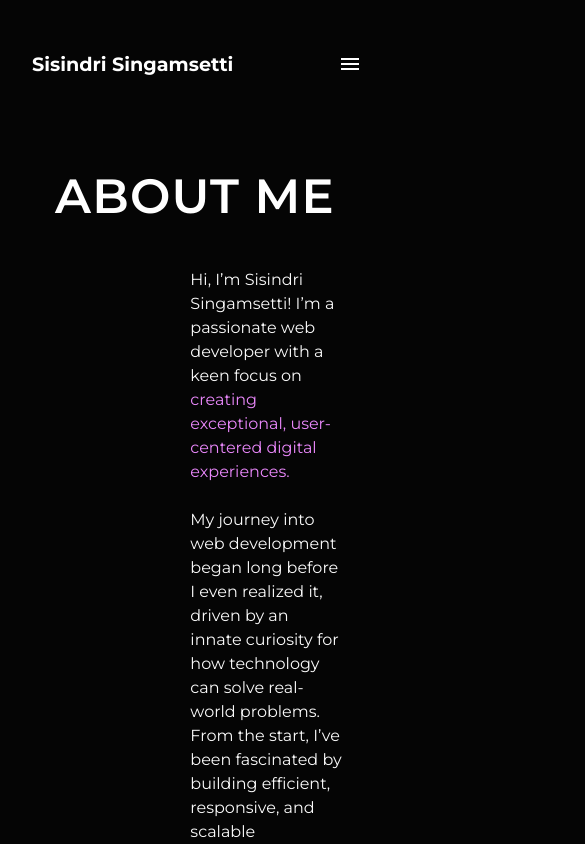
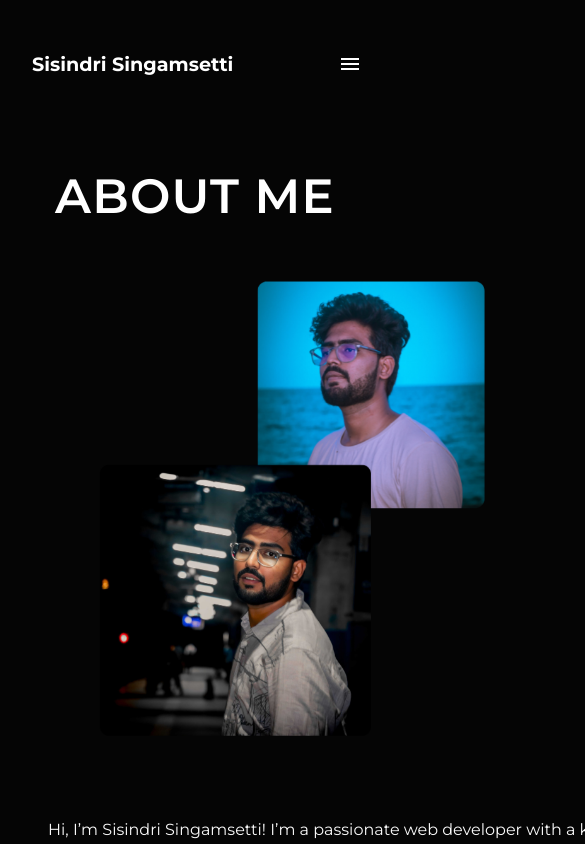
Before and after one commit to sisi-tarak/sisindri-singamsetti, a React (Vite) app: page /about in a window 390 px wide. Shown: the top 844 px of the page, 585 px wide, since content can reach past the window. Built offline with nearby package versions, Linux system fonts and the light colour scheme.

Commit message:
aboutus page responsive updated

```diff
--- a/src/Components/About/About.jsx
+++ b/src/Components/About/About.jsx
@@ -9,9 +9,9 @@ const About = () => {
         About Me
       </h1>
       <Suspense fallback={<Loader />}>
-        <Box className="flex justify-center">
-          <Box className="flex flex-col justify-center align-center w-[550px]">
-            <img alt="Remy Sharp" src={img1} className="w-full h-auto" />
+        <Box className="flex flex-col lg:flex-row justify-center">
+          <Box className="justify-items-center items-center text-center w-[550px]">
+            <img alt="Remy Sharp" src={img1} className="flex w-auto h-auto" />
           </Box>
 
           <Box className="flex flex-col justify-center mt-8 w-[650px] px-8">
```
